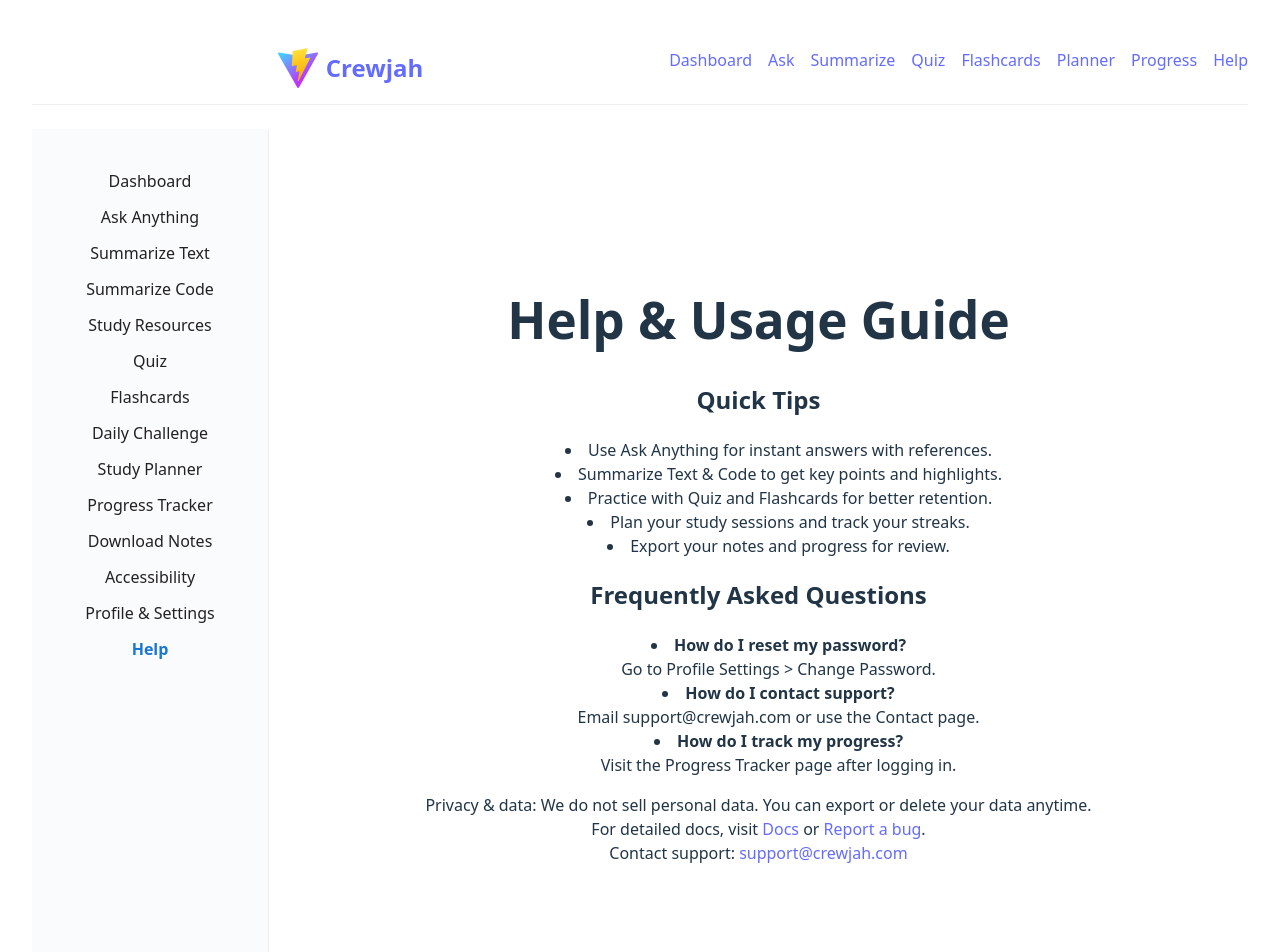
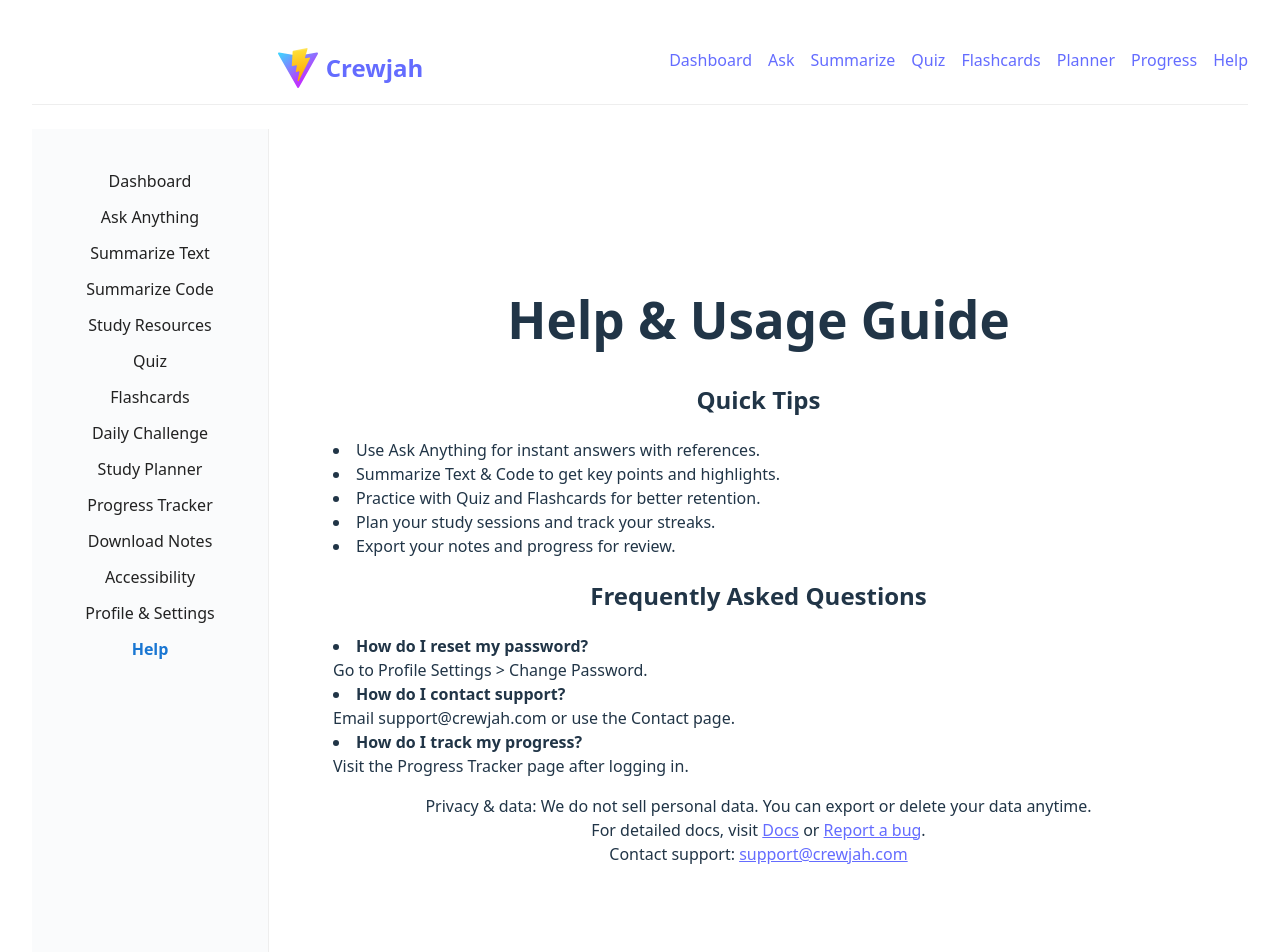
Before and after one commit to Crewjah/Crewjah, a React (Vite) app in the folder client/: page /help in a window 1280 px wide. Shown: the top 952 px of the page. Built offline with nearby package versions, Linux system fonts and the light colour scheme.

Commit message:
Update Help.jsx

```diff
--- a/client/src/pages/Help.jsx
+++ b/client/src/pages/Help.jsx
@@ -14,18 +14,18 @@
 ];
 
 const Help = () => (
-  <div className="min-h-screen flex items-center justify-center bg-blue-50">
-    <div className="bg-white rounded-xl shadow-lg p-8 w-full max-w-xl">
-      <h1 className="text-2xl font-bold mb-6 text-primary">Help & Usage Guide</h1>
+  <div className="min-h-screen flex items-center justify-center bg-gradient-to-br from-blue-700 via-purple-200 to-cyan-200">
+    <div className="bg-white rounded-3xl shadow-2xl p-8 w-full max-w-xl animate-fadein">
+      <h1 className="text-3xl font-extrabold mb-6 text-blue-900 text-center">Help & Usage Guide</h1>
       <div className="mb-6">
-        <h2 className="text-lg font-bold mb-2 text-primary">Quick Tips</h2>
-        <ul className="list-disc list-inside text-gray-700 mb-4">
+        <h2 className="text-lg font-bold mb-2 text-blue-700">Quick Tips</h2>
+        <ul className="list-disc list-inside text-gray-700 mb-4 text-left">
           {tips.map((t, i) => <li key={i}>{t}</li>)}
         </ul>
       </div>
       <div className="mb-6">
-        <h2 className="text-lg font-bold mb-2 text-primary">Frequently Asked Questions</h2>
-        <ul className="list-disc list-inside text-gray-700 mb-4">
+        <h2 className="text-lg font-bold mb-2 text-blue-700">Frequently Asked Questions</h2>
+        <ul className="list-disc list-inside text-gray-700 mb-4 text-left">
           {faqs.map((f, i) => (
             <li key={i} className="mb-2">
               <b>{f.q}</b>
@@ -35,8 +35,8 @@
         </ul>
       </div>
       <div className="mb-4 text-xs text-blue-700">Privacy & data: We do not sell personal data. You can export or delete your data anytime.</div>
-      <div className="mb-4 text-xs text-gray-500">For detailed docs, visit <a href="/help">Docs</a> or <a href="https://github.com/Crewjah/Crewjah/issues" target="_blank" rel="noopener noreferrer">Report a bug</a>.</div>
-      <div className="mb-2 text-xs text-blue-700">Contact support: <a href="mailto:support@crewjah.com">support@crewjah.com</a></div>
+      <div className="mb-4 text-xs text-gray-500">For detailed docs, visit <a href="/help" className="underline text-purple-700">Docs</a> or <a href="https://github.com/Crewjah/Crewjah/issues" target="_blank" rel="noopener noreferrer" className="underline text-purple-700">Report a bug</a>.</div>
+      <div className="mb-2 text-xs text-blue-700">Contact support: <a href="mailto:support@crewjah.com" className="underline text-purple-700">support@crewjah.com</a></div>
     </div>
   </div>
 );
```
